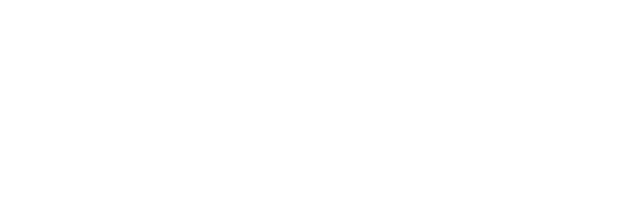
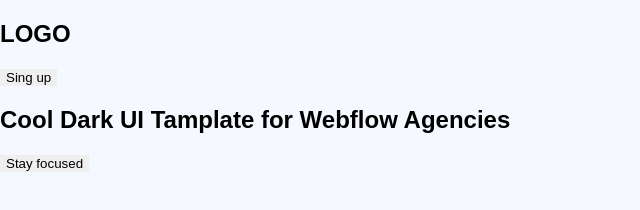
Before and after one commit to mdzubairahmad/B12A01-Assignment, a plain HTML site: page index.html in a window 1280 px wide. Shown: the whole page, without its empty margins (0-640 px from the left). Drawn offline with Linux system fonts and the light colour scheme; a web font is replaced by a local one.

Commit message:
added my assinment

```diff
--- a/index.html
+++ b/index.html
@@ -10,3 +10,23 @@
 <link href="https://fonts.googleapis.com/css2?family=TikTok+Sans:opsz,wght@12..36,300..900&display=swap" rel="stylesheet">
     <link rel="stylesheet" href="/styles/style.css">
 </head>
+<body>
+    <!-- banner section -->
+    <section class="banner-main">
+        <div>
+            <nav>
+                <div class="logo-sight">
+                    <h2 class="logo logo1">LOGO</h2>
+                </div>
+                <button class="primary-btn btn1">Sing up</button>
+            </nav>
+        </div>
+        <div class="baner">
+            <h1>Cool Dark UI Tamplate for Webflow Agencies</h1>
+
+        </div>
+        <div class="bn-btn">
+            <button class="primary-btn btn2">Stay focused</button>
+        </div>
+
+    </secti
--- a/styles/style.css
+++ b/styles/style.css
@@ -7,3 +7,15 @@
     "slnt" 0,
     "wdth" 100;
 }
+body{
+    background-color: #f5f8ff;
+    margin:  auto;
+    font-family: sans-serif;
+    font-weight: 400;
+}
+button{
+    border: none;
+}
+button:hover{
+    color: rgb(255, 255, 255);
+    background-color: red;
```
